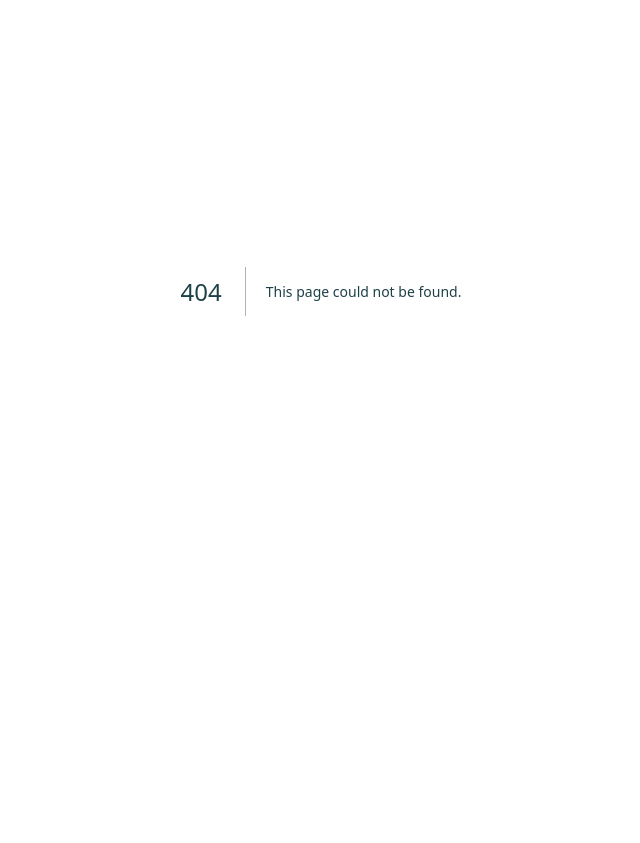
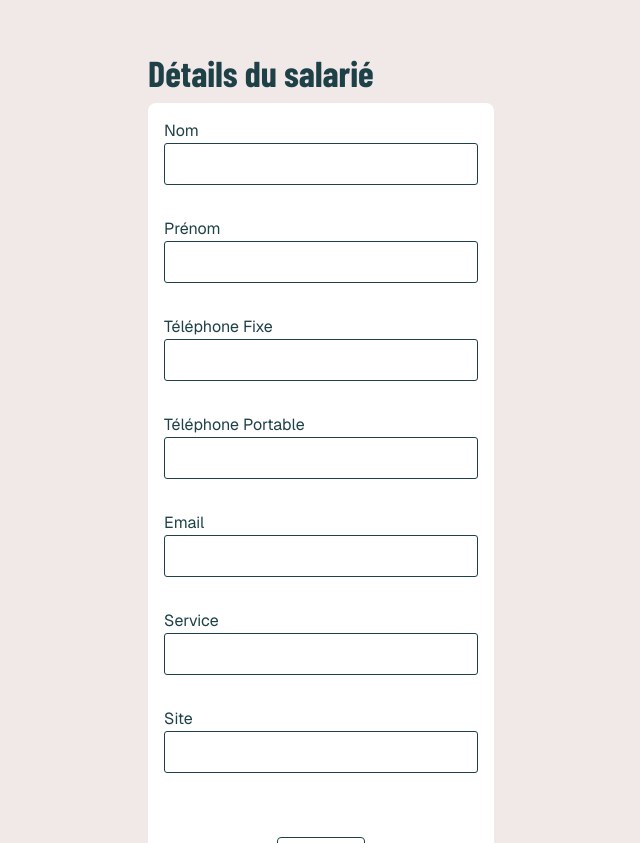
Before and after one commit to Pimer0/bloc4indiv-frontend, a Next.js app: page /salarie/fiche-contact/1 in a window 1280 px wide. Before the commit this address had no page. Shown: the part 109-952 px from the top of the page, without its empty margins (319-959 px from the left). Before the commit the page ends 800 px from the top, so only its background shows below. Built offline with nearby package versions, Linux system fonts and the light colour scheme; no server answers.

Commit message:
dev de la fiche de contact détaillée

```diff
--- /dev/null
+++ b/src/Composants/BouttonGet.tsx
@@ -0,0 +1,28 @@
+import React from "react";
+import {FaEye} from "react-icons/fa";
+import { useRouter } from "next/navigation";
+
+interface BouttonGetProps {
+    entityId: number;
+}
+
+const BouttonModification = ({ entityId }: BouttonGetProps) => {
+    const router = useRouter();
+
+    const handleGet = () => {
+        try {
+            router.push(`/salarie/fiche-contact/${entityId}`);
+        }
+        catch (e) {
+            console.error("Impossible de récupérer le salarié", e)
+        }
+    };
+
+    return (
+        <div>
+            <button onClick={handleGet}><FaEye size={20}/></button>
+        </div>
+    );
+};
+
+export default BouttonModification;
--- /dev/null
+++ b/src/Composants/EncartForm.tsx
@@ -0,0 +1,19 @@
+import {EncartFormProps} from "@/Interfaces/EncartFormProps";
+import {barlowCondensed} from "@/app/fonts";
+
+const EncartForm: React.FC<EncartFormProps>= ({children, titre, customWidth}) => {
+    return (
+        <div className="grid grid-rows-[20px_1fr_20px] items-center justify-items-center min-h-screen  p-8 pb-20 gap-16 sm:p-20 font-[family-name:var(--font-geist-sans)]">
+            <main className="flex flex-col gap-8 row-start-2 items-center sm:items-start ">
+                <div >
+                    <h1 className={`font-bold ${barlowCondensed.className} leading-none mb-3`}>{titre}</h1>
+                    <div className={`bg-white h-fit rounded-lg p-4 ${customWidth} flex flex-wrap content-center items-center justify-center`}>
+                        {children}
+                    </div>
+                </div>
+            </main>
+        </div>
+    )
+}
+
+export default EncartForm;
--- a/src/Composants/Salarie.tsx
+++ b/src/Composants/Salarie.tsx
@@ -1,5 +1,6 @@
 import React from "react";
 import { salarieProps } from "@/Interfaces/SalarieProps";
+import BouttonGet from "@/Composants/BouttonGet";
 
 const Salarie: React.FC<salarieProps> = ({
                                              nom,
@@ -9,6 +10,7 @@ const Salarie: React.FC<salarieProps> = ({
                                              email,
                                              idService,
                                              idSite,
+                                             id,
                                              ville,
                                              service,
                                              children,
@@ -25,6 +27,9 @@ const Salarie: React.FC<salarieProps> = ({
                     <p>Téléphone Portable: {telPortable}</p>
                 </div>
             </div>
+            <div>
+                <BouttonGet entityId={id}></BouttonGet>
+            </div>
             {children && <div>{children}</div>} {/* Affiche les enfants s'ils existent */}
         </div>
     );
--- /dev/null
+++ b/src/Interfaces/EncartFormProps.ts
@@ -0,0 +1,7 @@
+import React from "react";
+
+export interface EncartFormProps {
+    titre: string;
+    children?: React.ReactNode;
+    customWidth?: string;
+}
--- a/src/Interfaces/SalarieProps.ts
+++ b/src/Interfaces/SalarieProps.ts
@@ -6,6 +6,7 @@ export interface salarieProps {
     email: string;
     idService?: number;
     idSite?: number;
+    id: number;
     ville: string;
     service: string;
     children?: React.ReactNode;
--- /dev/null
+++ b/src/app/fonts.ts
@@ -0,0 +1,12 @@
+import { Montserrat, Barlow_Condensed } from 'next/font/google'
+
+export const montserrat = Montserrat({
+    subsets: ['latin'],
+    display: 'swap',
+})
+
+export const barlowCondensed = Barlow_Condensed({
+    subsets: ['latin'],
+    display: 'swap',
+    weight: '700',
+})
--- a/src/app/page.tsx
+++ b/src/app/page.tsx
@@ -128,6 +128,7 @@ export default function Home() {
                     idSite={salarie.idSite}
                     ville={salarie.ville}
                     service={salarie.service}
+                    id={salarie.id}
                 />
             ))}
           </div>
--- /dev/null
+++ b/src/app/salarie/fiche-contact/[slug]/page.tsx
@@ -0,0 +1,125 @@
+'use client';
+
+import React, { useState, useEffect } from "react";
+import { useRouter, useParams } from 'next/navigation';
+import EncartForm from "@/Composants/EncartForm";
+import Bouton from "@/Composants/Bouton";
+
+export default function ModificationSalarie() {
+    const router = useRouter();
+    const params = useParams(); // Récupère les paramètres dynamiques
+    const [salarie, setSalarie] = useState({
+        id: 0,
+        nom: '',
+        prenom: '',
+        telFixe: '',
+        telPortable: '',
+        email: '',
+        idService: 0,
+        idSite: 0,
+        ville: '',
+        service: '',
+    });
+
+    // Récupérer le `slug` (ID du salarié) depuis les paramètres de l'URL
+    useEffect(() => {
+        if (params.slug) {
+            const salarieId = parseInt(params.slug as string, 10);
+            if (!isNaN(salarieId)) {
+                // Charger les données du salarié
+                const fetchSalarie = async () => {
+                    const response = await fetch(`http://localhost:5046/api/Salarie/${salarieId}`);
+                    const data = await response.json();
+                    if (data.success) {
+                        setSalarie(data.data); // Met à jour l'état avec les données du salarié
+                    }
+                };
+
+                fetchSalarie();
+            }
+        }
+    }, [params.slug]);
+
+    return (
+        <EncartForm titre={"Détails du salarié"}>
+            <div className={"flex flex-col gap-4"}>
+                <div className={"flex flex-col"}>
+                    <label htmlFor="nom">Nom</label>
+                    <input
+                        type="text"
+                        name="nom"
+                        id="nom"
+                        value={salarie.nom}
+                        readOnly
+                    />
+                </div>
+                <div className={"flex flex-col"}>
+                    <label htmlFor="prenom">Prénom</label>
+                    <input
+                        type="text"
+                        name="prenom"
+                        id="prenom"
+                        value={salarie.prenom}
+                        readOnly
+                    />
+                </div>
+                <div className={"flex flex-col"}>
+                    <label htmlFor="telFixe">Téléphone Fixe</label>
+                    <input
+                        type="text"
+                        name="telFixe"
+                        id="telFixe"
+                        value={salarie.telFixe}
+                        readOnly
+                    />
+                </div>
+                <div className={"flex flex-col"}>
+                    <label htmlFor="telPortable">Téléphone Portable</label>
+                    <input
+                        type="text"
+                        name="telPortable"
+                        id="telPortable"
+                        value={salarie.telPortable}
+                        readOnly
+                    />
+                </div>
+                <div className={"flex flex-col"}>
+                    <label htmlFor="email">Email</label>
+                    <input
+                        type="email"
+                        name="email"
+                        id="email"
+                        value={salarie.email}
+                        readOnly
+                    />
+                </div>
+                <div className={"flex flex-col"}>
+                    <label htmlFor="idService">Service</label>
+                    <input
+                        type="text"
+                        name="idService"
+                        id="idService"
+                        value={salarie.service}
+                        readOnly
+                    />
+                </div>
+                <div className={"flex flex-col"}>
+                    <label htmlFor="idSite">Site</label>
+                    <input
+                        type="text"
+                        name="idSite"
+                        id="idSite"
+                        value={salarie.ville}
+                        readOnly
+                    />
+                </div>
+                <div className={"flex flex-row justify-center gap-4 mt-8"}>
+                    <Bouton
+                        text={"Retour"}
+                        onClick={() => router.back()}
+                    />
+                </div>
+            </div>
+        </EncartForm>
+    );
+}
```
Also changed, not shown: package.json (+6 -5 lines).
